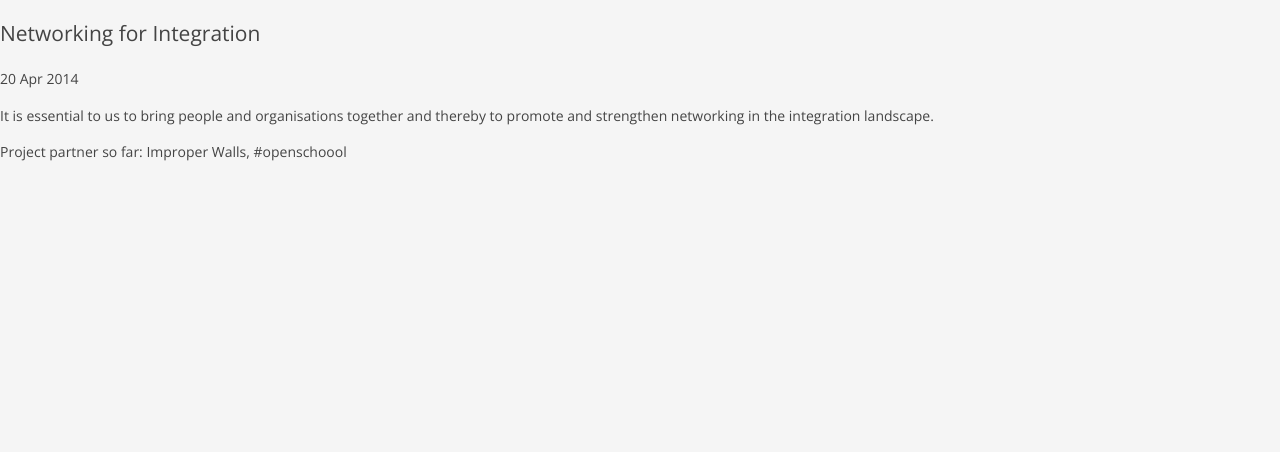
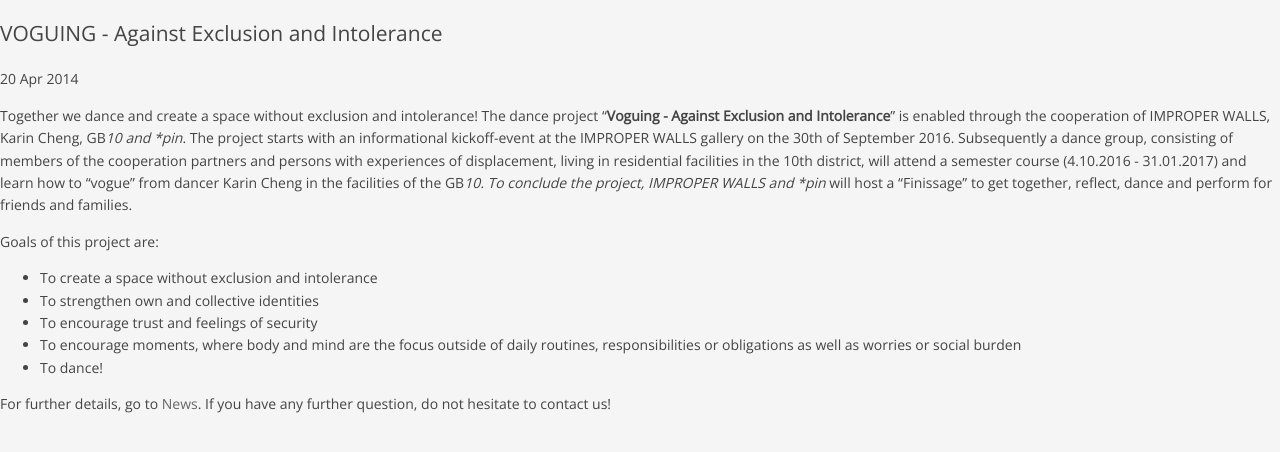
Before and after one commit to pinverein/anna-laura, a Jekyll site: the page built from _posts/en/projects/2014-04-20-project_3.md, in a window 1280 px wide. Shown: the top 452 px of the page. Built offline with Jekyll 4.4.1, drawn with Linux system fonts in a browser that asks for light colours.

Commit message:
Updated section content.

```diff
--- a/_posts/en/projects/2014-04-20-project_3.md
+++ b/_posts/en/projects/2014-04-20-project_3.md
@@ -1,14 +1,24 @@
 ---
 layout: post
-title:  Networking for Integration
+title: 'VOGUING - Against Exclusion and Intolerance'
 language: en
 categories: projects
 weight: 3
-projectID: 'project3'
 
 image: /assets/img/project_network.jpg
 ---
 
-It is essential to us to bring people and organisations together and thereby to promote and strengthen networking in the integration landscape.
+Together we dance and create a space without exclusion and intolerance!
+The dance project “**Voguing - Against Exclusion and Intolerance**” is enabled through the cooperation of IMPROPER WALLS, Karin Cheng, GB*10 and *pin*.
+The project starts with an informational kickoff-event at the IMPROPER WALLS gallery on the 30th of September 2016. Subsequently a dance group, consisting of members of the cooperation partners and persons with experiences of displacement, living in residential facilities in the 10th district, will attend a semester course (4.10.2016 - 31.01.2017) and learn how to “vogue” from dancer Karin Cheng in the facilities of the GB*10.
+To conclude the project, IMPROPER WALLS and *pin* will host a “Finissage” to get together, reflect, dance and perform for friends and families.
 
-Project partner so far: Improper Walls, #openschoool
+Goals of this project are:
+
+* To create a space without exclusion and intolerance
+* To strengthen own and collective identities
+* To encourage trust and feelings of security
+* To encourage moments, where body and mind are the focus outside of daily routines, responsibilities or obligations as well as worries or social burden
+* To dance!
+
+For further details, go to <a class='scroll-on-page-link' href='#start'>News</a>. If you have any further question, do not hesitate to contact us!
```
Also changed, not shown: _posts/de/projects/2014-04-20-projekt_3.md (+5 -4 lines), _posts/en/projects/2014-04-20-project_1.md (+3 -4 lines), _posts/en/projects/2014-04-20-project_2.md (+3 -5 lines), 1 other file.
